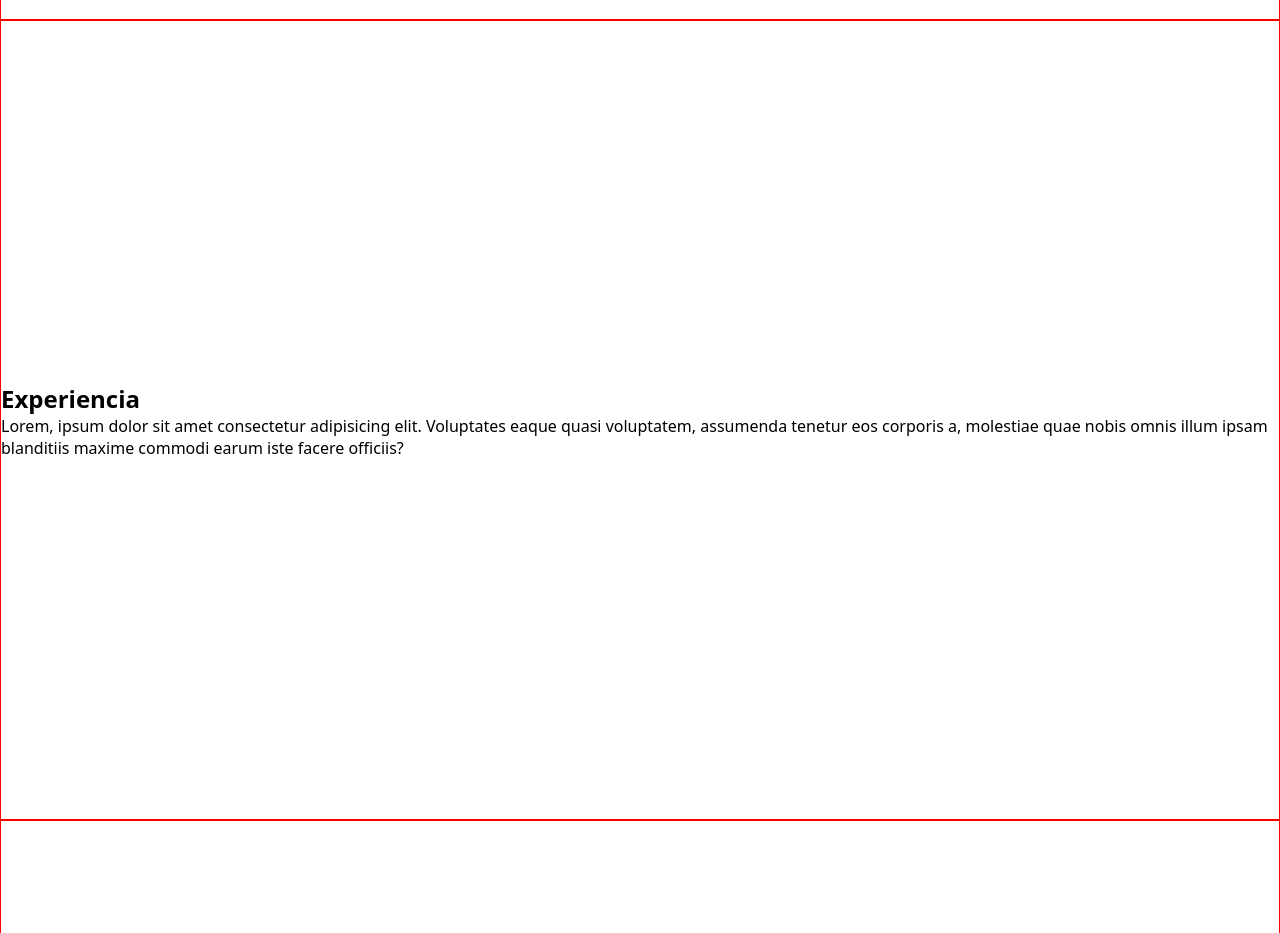
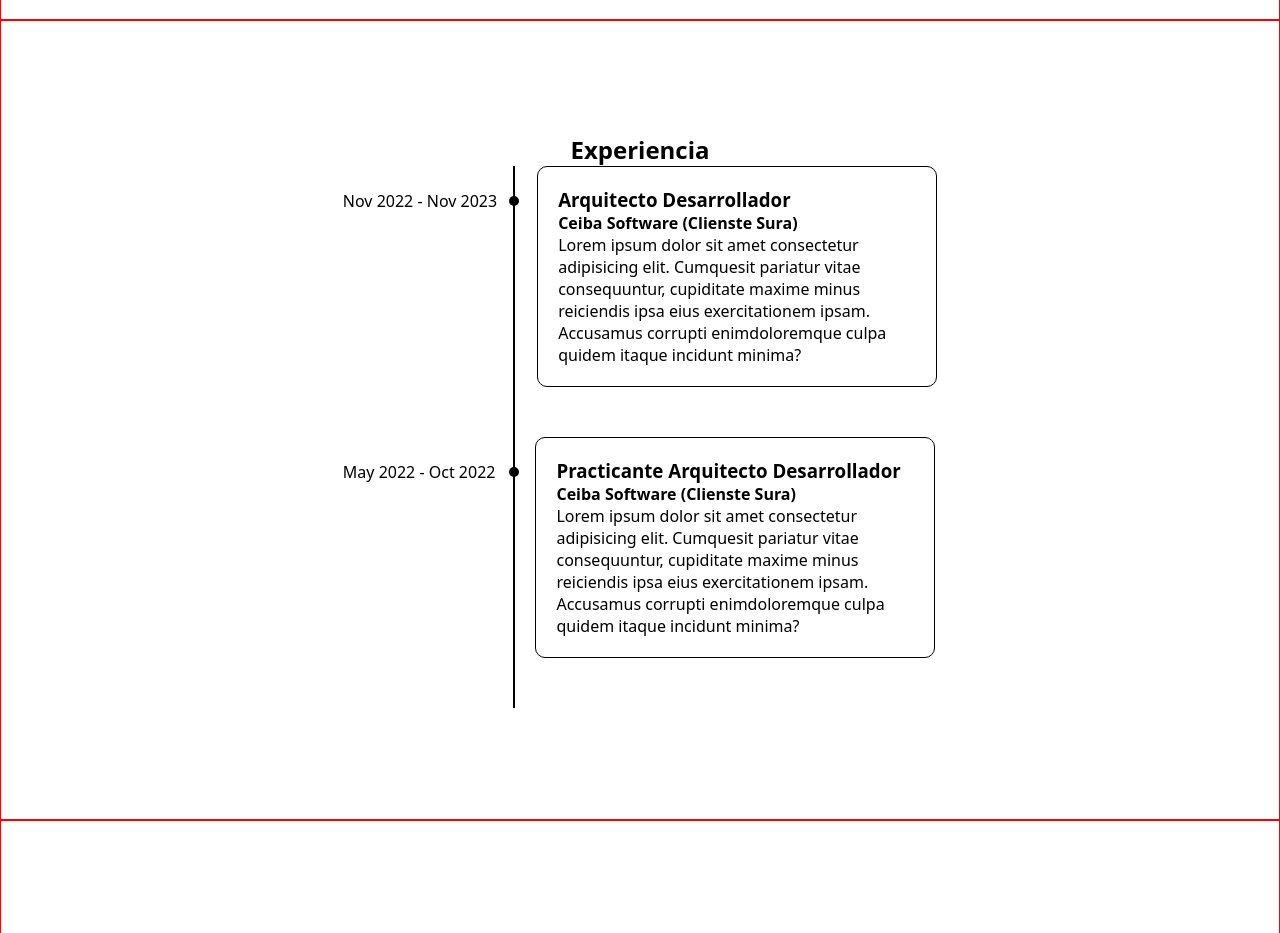
Before and after one commit to felipe-u/portfolio, a React (Vite) app: page / in a window 1280 px wide. Shown: the part 780-1713 px from the top of the page. Built offline with nearby package versions, Linux system fonts and the light colour scheme.

Commit message:
feat: Update Experience page content and style timeline

```diff
--- a/src/pages/Exp.tsx
+++ b/src/pages/Exp.tsx
@@ -1,13 +1,39 @@
+import '../styles/Exp.css'
+
+const experience = [
+  {
+    id: 1,
+    occupation: 'Arquitecto Desarrollador',
+    company: 'Ceiba Software (Clienste Sura)',
+    date: 'Nov 2022 - Nov 2023',
+    desc: 'Lorem ipsum dolor sit amet consectetur adipisicing elit. Cumquesit pariatur vitae consequuntur, cupiditate maxime minus reiciendis ipsa eius exercitationem ipsam. Accusamus corrupti enimdoloremque culpa quidem itaque incidunt minima?',
+  },
+  {
+    id: 2,
+    occupation: 'Practicante Arquitecto Desarrollador',
+    company: 'Ceiba Software (Clienste Sura)',
+    date: 'May 2022 - Oct 2022',
+    desc: 'Lorem ipsum dolor sit amet consectetur adipisicing elit. Cumquesit pariatur vitae consequuntur, cupiditate maxime minus reiciendis ipsa eius exercitationem ipsam. Accusamus corrupti enimdoloremque culpa quidem itaque incidunt minima?',
+  },
+]
+
 export function ExpPage() {
   return (
     <div className='exp-container'>
       <h2>Experiencia</h2>
-      <p>
-        Lorem, ipsum dolor sit amet consectetur adipisicing elit. Voluptates
-        eaque quasi voluptatem, assumenda tenetur eos corporis a, molestiae quae
-        nobis omnis illum ipsam blanditiis maxime commodi earum iste facere
-        officiis?
-      </p>
+      <div className='timeline'>
+        {experience.map((exp) => (
+          <div key={exp.id} className='timeline-item'>
+            <p className='timeline-date'>{exp.date}</p>
+            <div className='timeline-dot' />
+            <div className='timeline-job'>
+              <h3>{exp.occupation}</h3>
+              <h4>{exp.company}</h4>
+              <p>{exp.desc}</p>
+            </div>
+          </div>
+        ))}
+      </div>
     </div>
   )
 }
--- /dev/null
+++ b/src/styles/Exp.css
@@ -0,0 +1,38 @@
+.exp-container h2 {
+  text-align: center;
+}
+
+.timeline-item {
+  position: relative;
+  display: flex;
+  align-items: baseline;
+  gap: 40px;
+  padding-bottom: 50px;
+}
+
+.timeline-item::before {
+  content: '';
+  position: absolute;
+  left: 170px;
+  top: 0;
+  width: 2px;
+  height: 100%;
+  background: black;
+}
+
+.timeline-dot {
+  background: black;
+  width: 10px;
+  height: 10px;
+  border-radius: 50%;
+  position: absolute;
+  left: 166px;
+  top: 30px;
+}
+
+.timeline-job {
+  border: 1px solid black;
+  border-radius: 10px;
+  width: 400px;
+  padding: 20px;
+}
```
